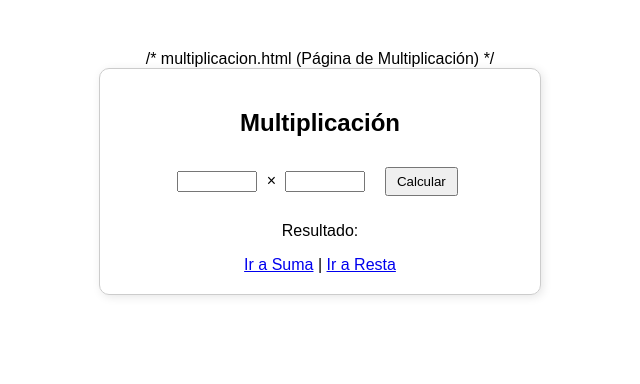
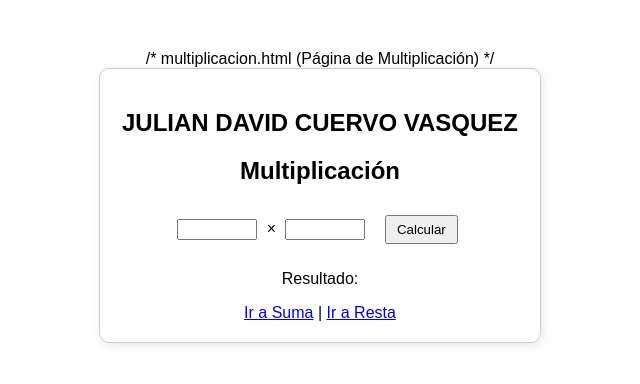
Before and after one commit to codexbinarius/math, a plain HTML site: page multiplicacion.html in a window 1280 px wide. Shown: the whole page, without its empty margins (320-960 px from the left). Drawn offline with Linux system fonts and the light colour scheme.

Commit message:
cambio en el archivo html de multiplicacion se añade nombre del editor del file html ATT:julian david cuervo

```diff
--- a/multiplicacion.html
+++ b/multiplicacion.html
@@ -11,6 +11,7 @@
 </head>
 <body>
     <div class="container">
+        <h2>JULIAN DAVID CUERVO VASQUEZ</h2>
         <h2>Multiplicación</h2>
         <input type="number" id="num1">
         ×
```
